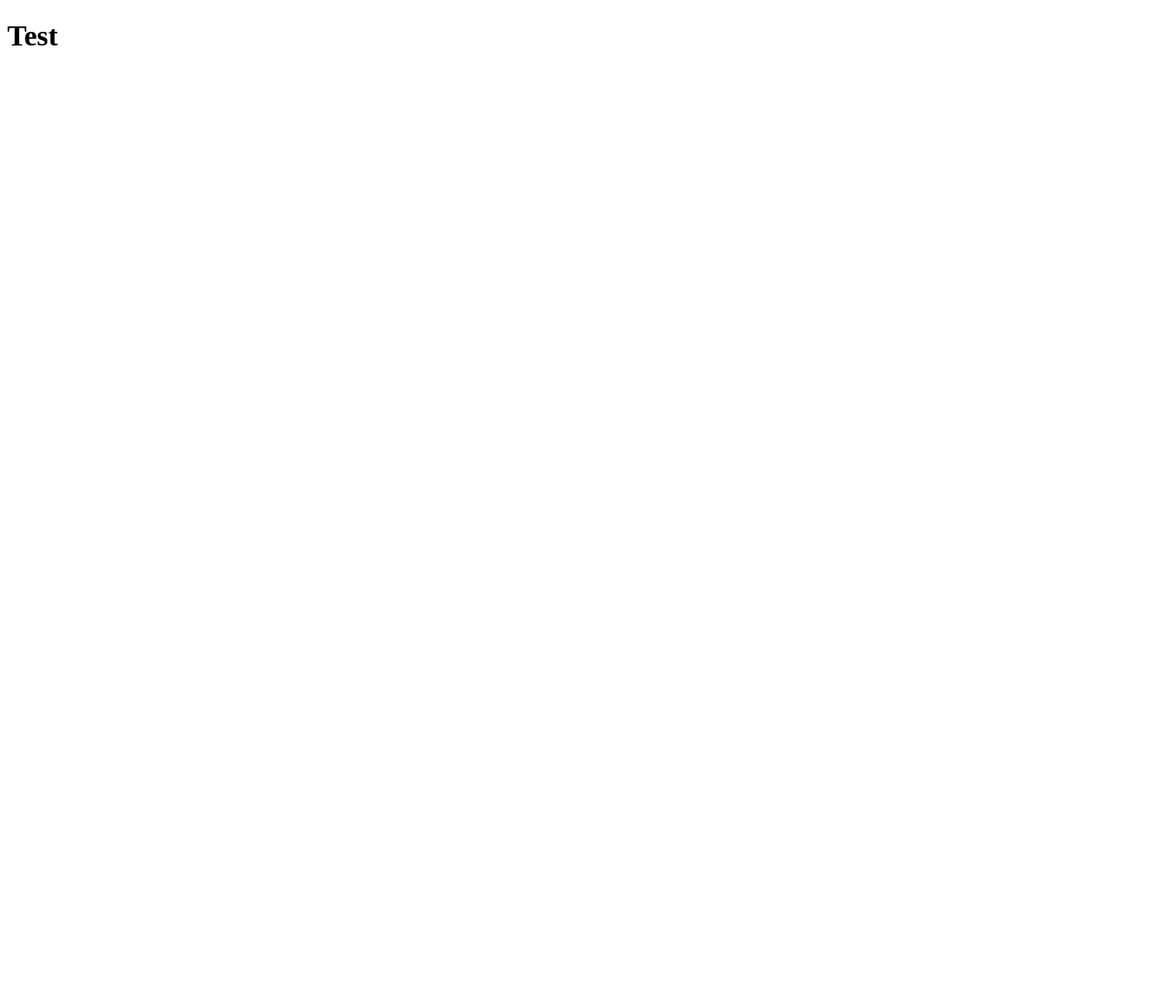
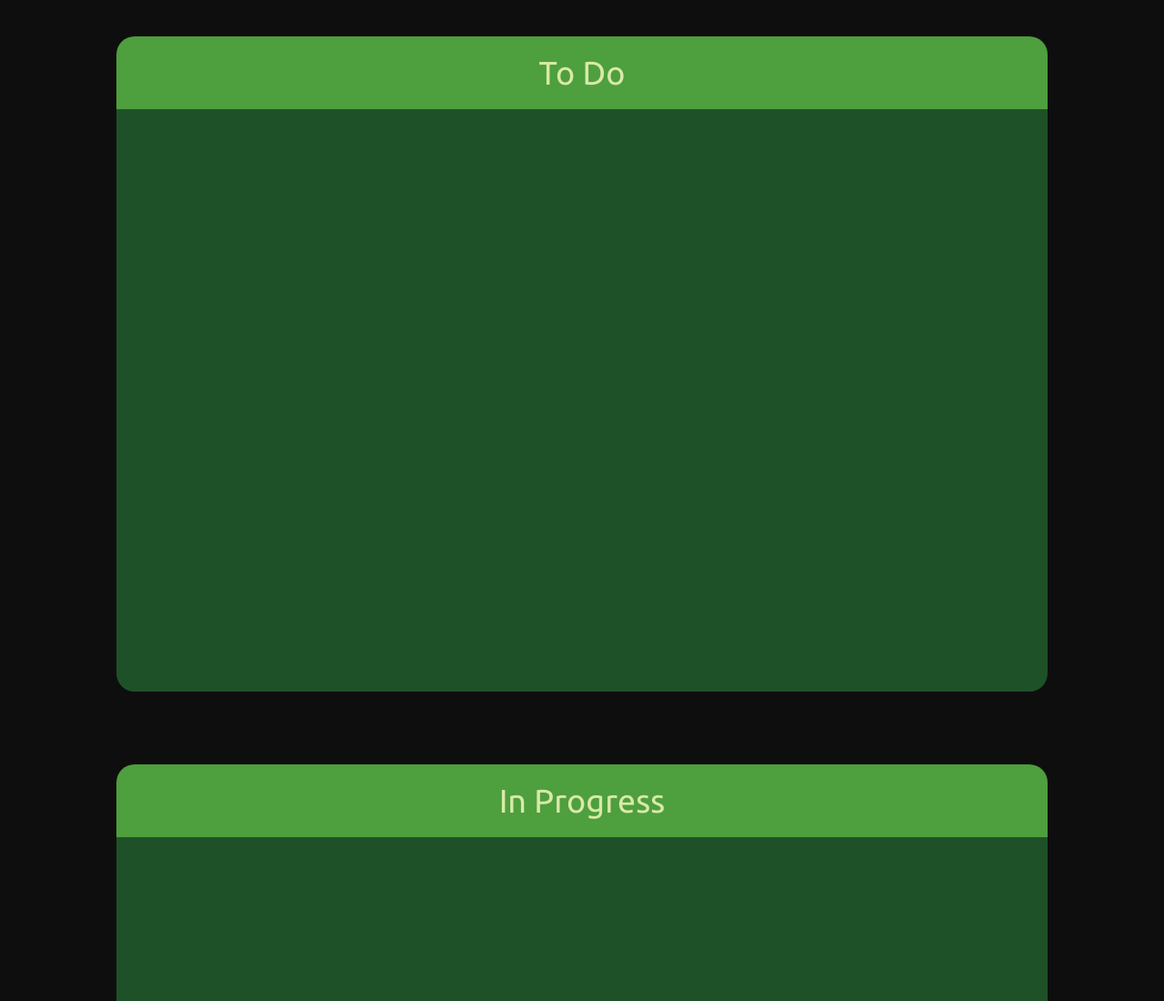
Before and after one commit to Arslan909/Kanban_Board, a website: page index.html in a window 1280 px wide. Shown: the top 1100 px of the page at 91% size. Before the commit the page ends 800 px from the top, so only its background shows below. Drawn offline with Linux system fonts and the light colour scheme.

Commit message:
Added basic page structure

```diff
--- a/index.html
+++ b/index.html
@@ -4,9 +4,37 @@
     <meta charset="UTF-8" />
     <meta http-equiv="X-UA-Compatible" content="IE=edge" />
     <meta name="viewport" content="width=device-width, initial-scale=1.0" />
+    <link rel="stylesheet" href="./src/style.css" />
+    <!-- Google fonts import -->
+    <link rel="preconnect" href="https://fonts.googleapis.com" />
+    <link rel="preconnect" href="https://fonts.gstatic.com" crossorigin />
+    <link
+      href="https://fonts.googleapis.com/css2?family=Ubuntu:ital,wght@0,300;0,400;0,500;0,700;1,300;1,400;1,500;1,700&display=swap"
+      rel="stylesheet"
+    />
+    <!-- Google fonts import -->
     <title>Kanban Board</title>
   </head>
   <body>
-    <h1>Test</h1>
+    <main class="main">
+      <section class="category" id="todo">
+        <div class="category-header">
+          <h2 class="category-header-heading">To Do</h2>
+        </div>
+        <div class="category-board"></div>
+      </section>
+      <section class="category" id="in-progress">
+        <div class="category-header">
+          <h2 class="category-header-heading">In Progress</h2>
+        </div>
+        <div class="category-board"></div>
+      </section>
+      <section class="category" id="done">
+        <div class="category-header">
+          <h2 class="category-header-heading">Done</h2>
+        </div>
+        <div class="category-board"></div>
+      </section>
+    </main>
   </body>
 </html>
--- a/src/style.css
+++ b/src/style.css
@@ -1,3 +1,54 @@
-* {
-  box-sizing: border-box;
+:root {
+  --foreground: #d8e9a8;
+  --background: #0f0e0e;
+  --primary: #4e9f3d;
+  --secondary: #1e5128;
 }
+
+html,
+body {
+  margin: 0;
+  padding: 0;
+  background-color: var(--background);
+  color: var(--foreground);
+  font-family: Ubuntu, sans-serif;
+}
+
+.main {
+  display: flex;
+  flex-direction: column;
+  align-items: center;
+  justify-content: center;
+  width: 100%;
+}
+
+.category {
+  display: flex;
+  flex-direction: column;
+  align-items: center;
+  justify-content: center;
+  width: 80%;
+  min-height: 100vh;
+}
+
+.category-header {
+  height: 80px;
+  width: 100%;
+  background-color: var(--primary);
+  border-radius: 20px 20px 0 0;
+  display: flex;
+  align-items: center;
+  justify-content: center;
+}
+
+.category-header-heading {
+  font-size: 36px;
+  font-weight: 400;
+}
+
+.category-board {
+  background-color: var(--secondary);
+  width: 100%;
+  min-height: calc(90vh - 80px);
+  border-radius: 0 0 20px 20px;
+}
```
